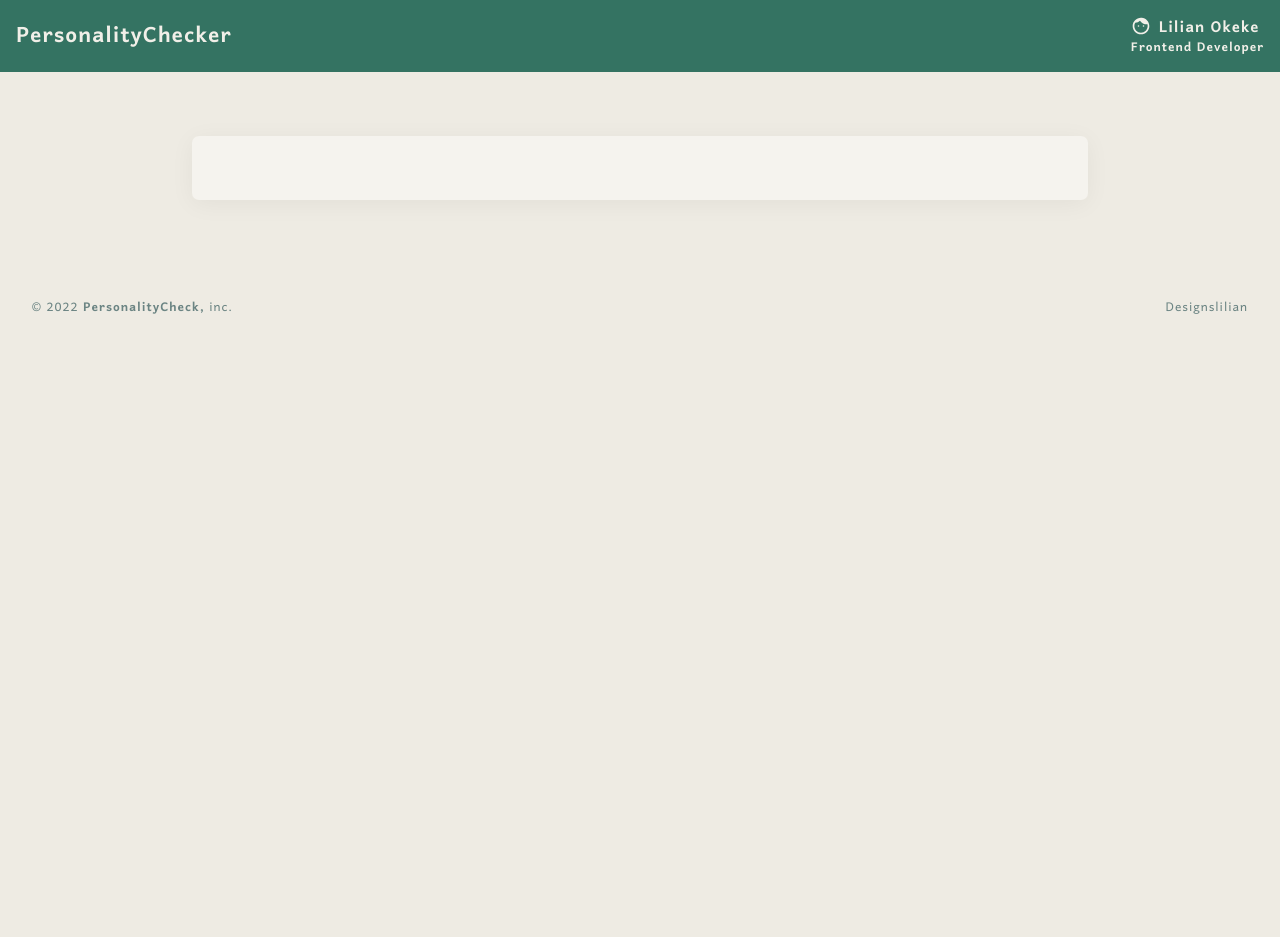
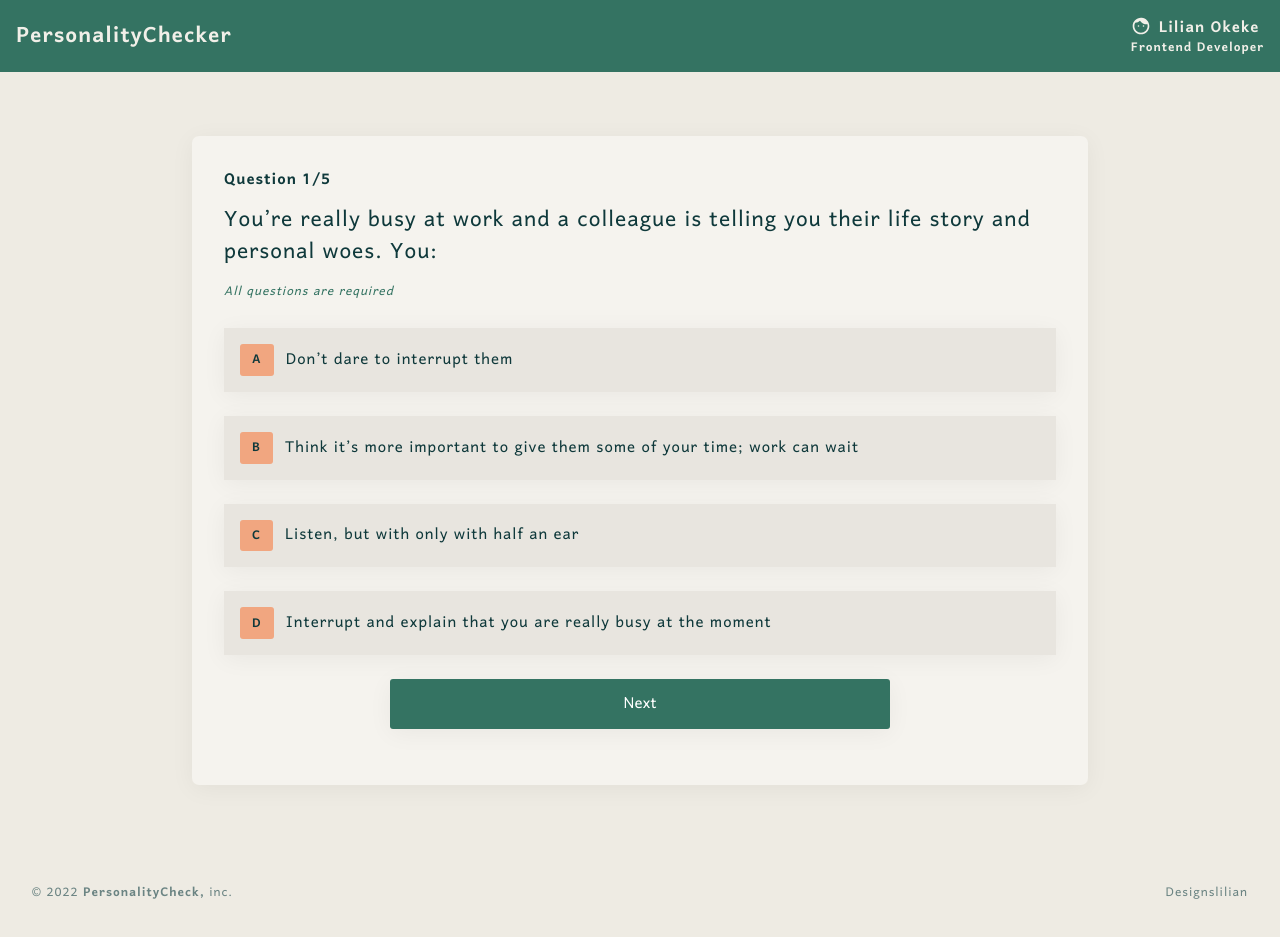
Before and after one commit to Lilianada/PersonalityCheckerApp, a React (Create React App) app: page /Test in a window 1280 px wide. Before the commit the page ends 800 px from the top, so only its background shows below. Built offline with nearby package versions, Linux system fonts and the light colour scheme; a web font is replaced by a local one.

Commit message:
Completed the Test app

```diff
--- a/src/components/QuestionsAnswer/QAstyles.js
+++ b/src/components/QuestionsAnswer/QAstyles.js
@@ -47,13 +47,17 @@ export const Options = styled.form`
     font-size: var(--font--eighteen);
     cursor: pointer;
 
-    &:hover, :focus{
+    &:hover{
         background: var(--beige-60);
+    }
+
+    &:visited, :focus{
+        background: var(--green-color);
     }
 `
 
 export const Opt = styled.div`
-    padding: .5rem .75rem;
+    padding: .15rem .75rem;
     border-radius: 3px;
     font-weight: 600;
     background: var(--orange-color);
--- a/src/components/QuestionsAnswer/QtnAns.js
+++ b/src/components/QuestionsAnswer/QtnAns.js
@@ -16,30 +16,49 @@ import questions from "./Questions.js";
 
 export default function QtnAnswer () {
     // Handles the visibility of the questions
-    const [visible, setVisible] = useState(1)
+    const [visible, setVisible] = useState(1);
 
     //Replaces the current question with the next question
-    const [currentQtn, setCurrentQtn] = useState(0)
+    const [currentQtn, setCurrentQtn] = useState(0);
 
     //Shows the result of the test
-    const [showResult, setShowResult] = useState(false)
+    const [showResult, setShowResult] = useState(undefined);
 
-    // Hanlde Options
+    // Handle Options
+    const [finalOption, setFinalOption] = useState([]);
+    const [currentOption, setCurrentOption] = useState("");
+
     const handleOptions = (correctAns) => {
-        if (correctAns === "introvert") {
-            console.log("Introvert")
-        }else {console.log("Extrovert")}
+        setCurrentOption(correctAns)
     }
 
     // Handle the Next button once clicked
     const handleClick = () => {
+        if (currentOption === ""){
+            alert('Choose an option');
+            return
+        }
         const nxtQuestion = currentQtn + 1;
             setCurrentQtn(nxtQuestion);
+
         if (nxtQuestion < questions.length){
-            setCurrentQtn(nxtQuestion)
-            }else{
-                alert ("You've come to the end of the Test");
-            }
+            setFinalOption(finalOption.concat([currentOption]))
+            setCurrentOption('');
+
+        setCurrentQtn(nxtQuestion)
+        }else{
+            // Returns the option that meets the condition 'extrovert after filtering
+            const extro = finalOption.filter( (arrayItem) => {
+                if (arrayItem === 'extrovert'){
+                    return arrayItem
+                }
+            })
+            // Re
+            const intro = finalOption.length - extro.length
+                if (intro > extro.length){
+                    setShowResult('Introvert')
+                }else {setShowResult('Extrovert')}
+        }
     }
 
     return (
@@ -55,7 +74,7 @@ export default function QtnAnswer () {
                 <>
                     {questions.slice(0, visible).map((test, idx) => (
                         <Wrapper key={idx}>
-                            <QtnCount>Question {test.id}/{questions.length}</QtnCount>
+                            <QtnCount>Question {currentQtn+1}/{questions.length}</QtnCount>
                             <Qtn>{questions[currentQtn].qtnText}</Qtn>
                             <Req>All questions are required</Req>
 
@@ -69,7 +88,7 @@ export default function QtnAnswer () {
                                 <Button
                                     onClick={handleClick}
                                 >
-                                    Next question
+                                    Next
                                 </Button>
                             </ButtonWrap>
                         </Wrapper>
--- a/src/pages/Home/Home.js
+++ b/src/pages/Home/Home.js
@@ -14,7 +14,7 @@ function Home() {
             <Wrapper>
                 <Routes>
                     <Route exact path="/" element={<HomeBody/>}/>
-                    <Route path="/QtnAnswer" element={<QtnAnswer/>}/>
+                    <Route path="/Test" element={<QtnAnswer/>}/>
                 </Routes>
             </Wrapper>
             <FooterSection />
--- a/src/pages/Home/HomeBody.js
+++ b/src/pages/Home/HomeBody.js
@@ -21,7 +21,7 @@ export default function HomeBody () {
                     you should too. Click the button to start now.
                     Lorem ipsum Lorem loremmmmmm shhbc ncbabhc anac.
                 </p>
-                <Link to="/QtnAnswer" style={{display: "grid"}}><Button>Start test</Button></Link>
+                <Link to="/Test" style={{display: "grid"}}><Button>Start test</Button></Link>
             </InnerBody>
 
         </>
```
Also changed, not shown: src/components/QuestionsAnswer/Answers.js (deleted).
